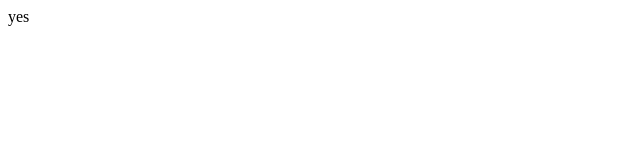
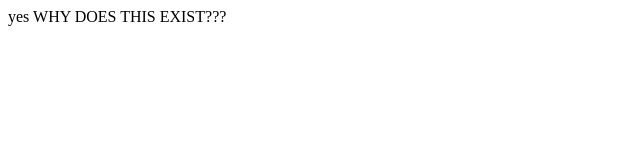
Before and after one commit to WallnutWasTaken/website, a plain HTML site: page index.html in a window 1280 px wide. Shown: the whole page, without its empty margins (0-640 px from the left). Drawn offline with Linux system fonts and the light colour scheme.

Commit message:
Update index.html

```diff
--- a/index.html
+++ b/index.html
@@ -8,6 +8,9 @@
 </head>
 yes
 </head>
+</h1>
+WHY DOES THIS EXIST???
+</h1>
 <body>
 
 </body>
```
